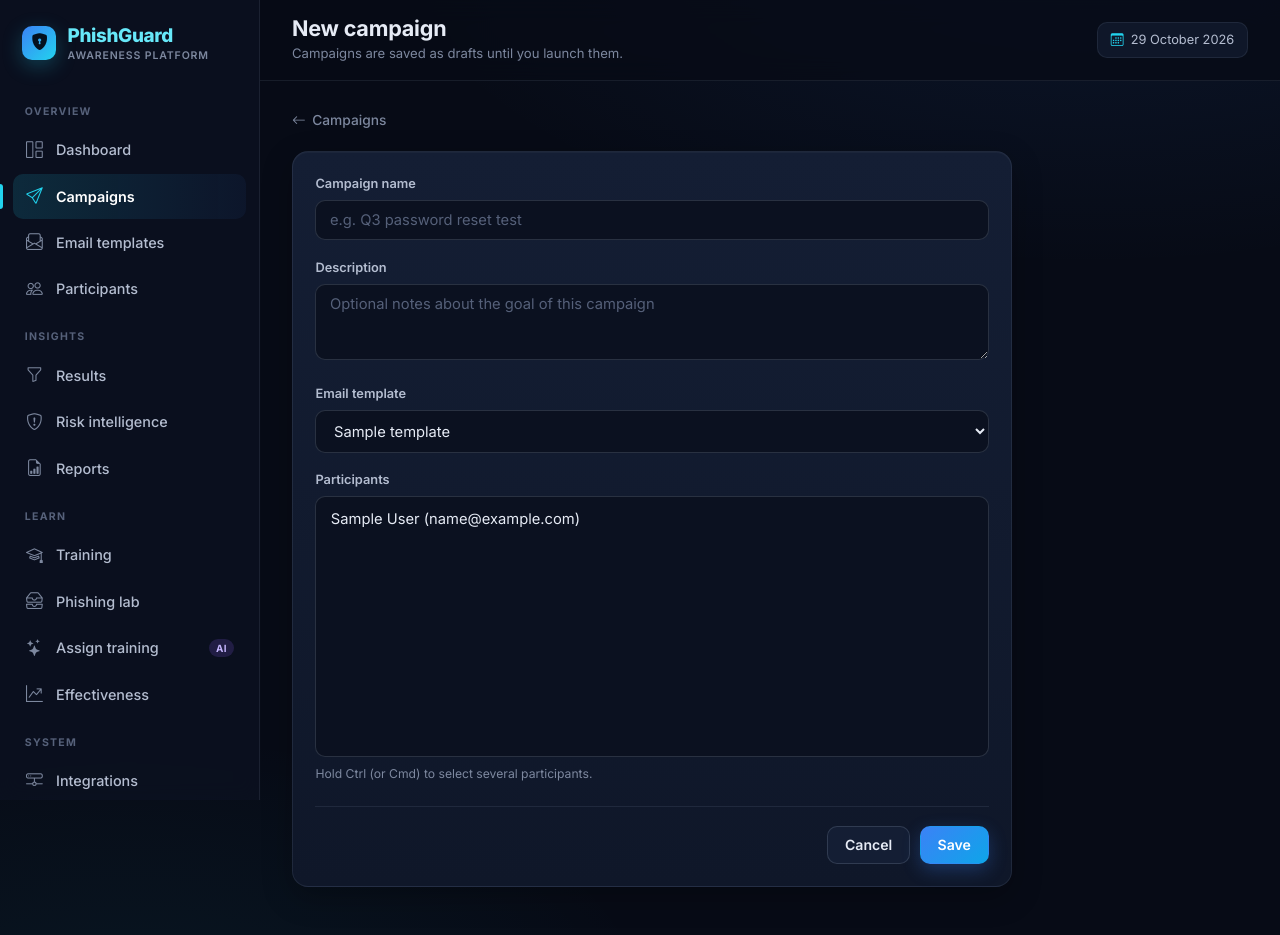
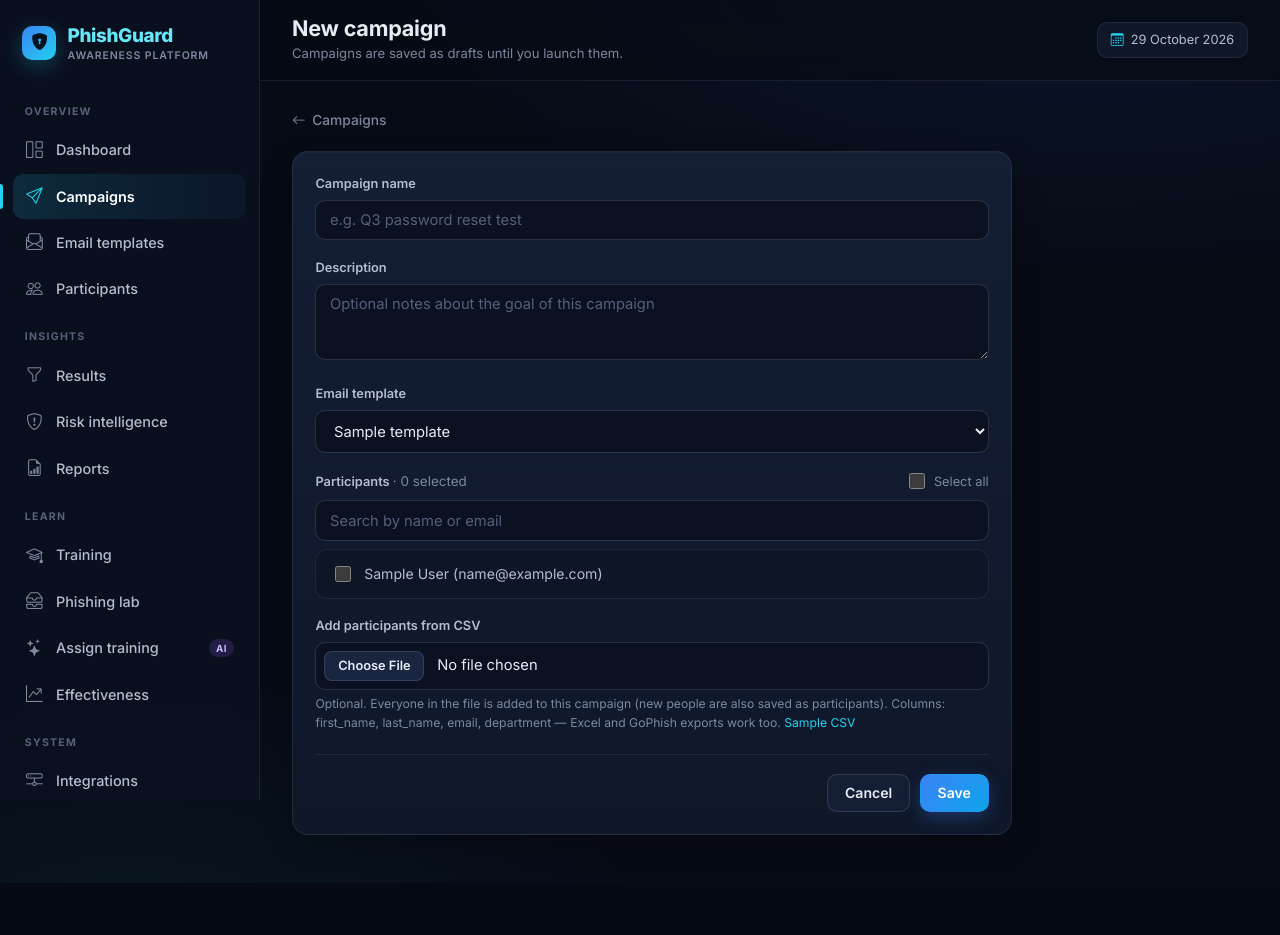
Before and after one commit to Nigar-Mustafayeva/phishguard, a Flask app: page /campaigns/new in a window 1280 px wide. After the commit the page ends 835 px from the top, so only its background shows below. Run offline with Flask 3, Linux system fonts and the light colour scheme; a user stored in the database is signed in; tables that the repository leaves empty hold one stand-in row (values such as "Sample post"); some libraries are stand-ins or nearby versions.

Commit message:
Dashboard campaign delete, checkbox participant picker and CSV upload
- Unlink report history before deleting a campaign (PostgreSQL FK blocked it)
- Delete buttons on the dashboard for the selected campaign and recent rows
- Campaign form: searchable checkbox list and CSV upload into the campaign
- Tolerant CSV parsing (Excel ; separator, Windows encodings, header aliases)
- Fix dashboard selection when only one imported campaign exists

Co-Authored-By: Claude Opus 5.5 <noreply@anthropic.com>

```diff
--- a/app/blueprints/campaigns/forms.py
+++ b/app/blueprints/campaigns/forms.py
@@ -1,4 +1,5 @@
 from flask_wtf import FlaskForm
+from flask_wtf.file import FileField, FileAllowed
 from wtforms import (StringField, TextAreaField, SelectField,
                      SelectMultipleField, SubmitField)
 from wtforms.validators import DataRequired, Length, Optional
@@ -10,4 +11,6 @@ class CampaignForm(FlaskForm):
     template_id = SelectField("Email template", coerce=int,
                               validators=[DataRequired(message="Choose a template")])
     participant_ids = SelectMultipleField("Participants", coerce=int)
+    csv_file = FileField("Add participants from CSV", validators=[
+        Optional(), FileAllowed(["csv"], "Only .csv files are accepted")])
     submit = SubmitField("Save")
--- a/app/blueprints/campaigns/routes.py
+++ b/app/blueprints/campaigns/routes.py
@@ -13,11 +13,12 @@ from flask_login import login_required, current_user
 
 from app.extensions import db
 from app.models import (Campaign, EmailTemplate, Participant, CampaignParticipant,
-                        CampaignEvent, AuditLog,
+                        CampaignEvent, AuditLog, ReportRecord,
                         STATUS_DRAFT, STATUS_ACTIVE, STATUS_COMPLETED,
                         STATUS_STOPPED, EVENT_SENT)
 from app.blueprints.auth.decorators import admin_required
 from app.services import gophish_service
+from app.services.participant_import import CSVError, parse_csv, save_rows
 from .forms import CampaignForm
 
 campaigns_bp = Blueprint("campaigns", __name__, url_prefix="/campaigns")
@@ -28,6 +29,25 @@ def _populate_choices(form):
                                 for t in EmailTemplate.query.order_by(EmailTemplate.name)]
     form.participant_ids.choices = [(p.id, f"{p.full_name} ({p.email})")
                                     for p in Participant.query.order_by(Participant.first_name)]
+
+
+def _selected_participant_ids(form):
+    """Ticked participants plus everyone in the uploaded CSV (created if new).
+    Raises CSVError when the file cannot be used."""
+    ids = list(form.participant_ids.data or [])
+    upload = form.csv_file.data
+    if upload and getattr(upload, "filename", ""):
+        rows, error_rows = parse_csv(upload.stream.read())
+        if not rows:
+            raise CSVError("No valid participants found in the CSV file.")
+        people, added = save_rows(rows)
+        ids += [p.id for p in people]
+        msg = f"CSV: {len(people)} participants added to the campaign ({added} new)."
+        if error_rows:
+            msg += f" {len(error_rows)} rows skipped (rows " + ", ".join(
+                str(n) for n, _ in error_rows[:5]) + ")."
+        flash(msg, "info")
+    return list(dict.fromkeys(ids))
 
 
 @campaigns_bp.route("/")
@@ -43,6 +63,12 @@ def create():
     form = CampaignForm()
     _populate_choices(form)
     if form.validate_on_submit():
+        try:
+            pids = _selected_participant_ids(form)
+        except CSVError as exc:
+            db.session.rollback()
+            form.csv_file.errors.append(str(exc))
+            return render_template("campaigns/form.html", form=form, title="New campaign")
         camp = Campaign(
             name=form.name.data.strip(), description=form.description.data,
             template_id=form.template_id.data, status=STATUS_DRAFT,
@@ -50,7 +76,7 @@ def create():
         )
         db.session.add(camp)
         db.session.flush()
-        for pid in form.participant_ids.data:
+        for pid in pids:
             db.session.add(CampaignParticipant(campaign_id=camp.id, participant_id=pid))
         db.session.add(AuditLog(user_id=current_user.id, action="campaign_create",
                                 detail=camp.name, ip_address=request.remote_addr))
@@ -86,12 +112,18 @@ def edit(cid):
     if request.method == "GET":
         form.participant_ids.data = [cp.participant_id for cp in camp.participants]
     if form.validate_on_submit():
+        try:
+            pids = _selected_participant_ids(form)
+        except CSVError as exc:
+            db.session.rollback()
+            form.csv_file.errors.append(str(exc))
+            return render_template("campaigns/form.html", form=form, title="Edit campaign")
         camp.name = form.name.data.strip()
         camp.description = form.description.data
         camp.template_id = form.template_id.data
         # Reset participant links
         CampaignParticipant.query.filter_by(campaign_id=camp.id).delete()
-        for pid in form.participant_ids.data:
+        for pid in pids:
             db.session.add(CampaignParticipant(campaign_id=camp.id, participant_id=pid))
         db.session.add(AuditLog(user_id=current_user.id, action="campaign_edit",
                                 detail=camp.name, ip_address=request.remote_addr))
@@ -179,6 +211,8 @@ def delete(cid):
         flash("Only draft or imported campaigns can be deleted.", "danger")
         return redirect(url_for("campaigns.detail", cid=camp.id))
     name = camp.name
+    # Keep the report history, but unlink it: the foreign key would block the delete.
+    ReportRecord.query.filter_by(campaign_id=camp.id).update({"campaign_id": None})
     db.session.delete(camp)
     db.session.add(AuditLog(user_id=current_user.id, action="campaign_delete",
                             detail=name, ip_address=request.remote_addr))
--- a/app/blueprints/dashboard/routes.py
+++ b/app/blueprints/dashboard/routes.py
@@ -24,9 +24,9 @@ def index():
 
     # Optional ?campaign=<id> narrows every figure to one imported campaign.
     selected = request.args.get("campaign", type=int)
-    imported = [c for c in all_imported if c.id == selected] or all_imported
-    if len(imported) == len(all_imported):
-        selected = None
+    imported = [c for c in all_imported if c.id == selected]
+    if not imported:
+        imported, selected = all_imported, None
     ids = [c.id for c in imported]
 
     totals = overall_metrics(imported)
--- a/app/blueprints/participants/routes.py
+++ b/app/blueprints/participants/routes.py
@@ -3,22 +3,17 @@
 Participants are the people targeted by simulations. For the public demo they
 are synthetic (@example.com). Real passwords are never involved here.
 """
-import csv
-import io
-
 from flask import (Blueprint, render_template, redirect, url_for, flash,
                    request, Response)
 from flask_login import login_required, current_user
-from email_validator import validate_email, EmailNotValidError
 
 from app.extensions import db
 from app.models import Participant, Department, AuditLog, TrainingAssignment
 from app.blueprints.auth.decorators import admin_required
+from app.services.participant_import import CSV_COLUMNS, CSVError, parse_csv, save_rows
 from .forms import ParticipantForm, CSVImportForm
 
 participants_bp = Blueprint("participants", __name__, url_prefix="/participants")
-
-CSV_COLUMNS = ["first_name", "last_name", "email", "department"]
 
 
 def _find_or_create_department(name: str):
@@ -115,50 +110,20 @@ def import_csv():
     form = CSVImportForm()
     if form.validate_on_submit():
         try:
-            raw = form.file.data.stream.read().decode("utf-8-sig")
-        except UnicodeDecodeError:
-            flash("The file must be UTF-8 encoded.", "danger")
+            rows, error_rows = parse_csv(form.file.data.stream.read())
+        except CSVError as exc:
+            flash(str(exc), "danger")
             return render_template("participants/import.html", form=form,
                                   columns=CSV_COLUMNS)
 
-        reader = csv.DictReader(io.StringIO(raw))
-        imported = skipped = errors = 0
-        error_rows = []
-        seen_in_file = set()
-
-        for line_no, row in enumerate(reader, start=2):  # row 1 = header
-            fn = (row.get("first_name") or "").strip()
-            ln = (row.get("last_name") or "").strip()
-            em = (row.get("email") or "").strip().lower()
-            dep = (row.get("department") or "").strip()
-
-            if not (fn and ln and em):
-                errors += 1
-                error_rows.append((line_no, "empty field (first name/last name/email)"))
-                continue
-            try:
-                validate_email(em, check_deliverability=False)
-            except EmailNotValidError:
-                errors += 1
-                error_rows.append((line_no, "invalid email format"))
-                continue
-            if em in seen_in_file or Participant.query.filter_by(email=em).first():
-                skipped += 1
-                continue
-
-            seen_in_file.add(em)
-            db.session.add(Participant(
-                first_name=fn, last_name=ln, email=em,
-                department=_find_or_create_department(dep), is_demo=False,
-            ))
-            imported += 1
-
+        _, imported = save_rows(rows)
+        skipped, errors = len(rows) - imported, len(error_rows)
         db.session.add(AuditLog(
             user_id=current_user.id, action="participant_import",
             detail=f"imported={imported} skipped={skipped} errors={errors}",
             ip_address=request.remote_addr))
         db.session.commit()
-        flash(f"Import finished: {imported} added, {skipped} duplicates, "
+        flash(f"Import finished: {imported} added, {skipped} already existed, "
               f"{errors} errors.", "success")
         return render_template("participants/import.html", form=CSVImportForm(),
                               columns=CSV_COLUMNS, done=True,
--- a/app/static/css/style.css
+++ b/app/static/css/style.css
@@ -227,6 +227,8 @@ code{font-family:var(--mono)}
   background:none;border:1px solid transparent;color:var(--muted);font-size:.95rem;cursor:pointer;transition:.15s}
 .icon-link:hover{color:var(--cyan);background:rgba(34,211,238,.08);border-color:rgba(34,211,238,.2)}
 .icon-link.danger:hover{color:#f87171;background:rgba(239,68,68,.08);border-color:rgba(239,68,68,.25)}
+.btn-danger-outline{color:#f87171;border-color:rgba(239,68,68,.35)}
+.btn-danger-outline:hover{background:rgba(239,68,68,.1);color:#fca5a5;border-color:rgba(239,68,68,.5)}
 .back-link{display:inline-flex;align-items:center;gap:.4rem;color:var(--muted);font-size:.86rem;font-weight:500}
 .back-link:hover{color:var(--text)}
 
@@ -246,6 +248,13 @@ input[type=file]::file-selector-button{background:var(--surface-3);color:var(--t
   border-radius:8px;padding:.4rem .8rem;margin-right:.8rem;cursor:pointer;font:600 .8rem var(--font)}
 .field-error{display:block;color:#f87171;font-size:.76rem;margin-top:.3rem}
 .form-hint{display:block;color:var(--muted);font-size:.76rem;margin-top:.35rem}
+.form-hint a{color:var(--cyan)}
+.pick-list{max-height:280px;overflow-y:auto;border:1px solid var(--border);border-radius:12px;padding:.3rem;background:rgba(0,0,0,.15)}
+.pick-item{display:flex;align-items:center;gap:.65rem;padding:.5rem .6rem;border-radius:8px;cursor:pointer;font-size:.88rem;color:var(--text-2)}
+.pick-item:hover{background:rgba(255,255,255,.04)}
+.pick-item:has(input:checked){background:rgba(56,189,248,.09);color:var(--text)}
+.pick-item[hidden]{display:none}
+.pick-all{display:flex;align-items:center;gap:.4rem;font-size:.8rem;color:var(--muted);cursor:pointer}
 .form-check-row{display:flex;align-items:center;gap:.55rem;margin-bottom:1.2rem;font-size:.86rem;color:var(--text-2)}
 .form-check-input{width:16px;height:16px;accent-color:var(--cyan)}
 .form-row{display:grid;grid-template-columns:1fr 1fr;gap:1rem}
--- a/app/templates/campaigns/form.html
+++ b/app/templates/campaigns/form.html
@@ -6,7 +6,7 @@
 {% block content %}
 <a href="{{ url_for('campaigns.index') }}" class="back-link"><i class="bi bi-arrow-left"></i> Campaigns</a>
 <section class="panel panel-narrow">
-    <form method="post" novalidate>
+    <form method="post" enctype="multipart/form-data" novalidate>
         {{ form.hidden_tag() }}
         <div class="form-group">
             {{ form.name.label(class="form-label") }}
@@ -22,10 +22,34 @@
             {{ form.template_id(class="form-control") }}
             {% for e in form.template_id.errors %}<small class="field-error">{{ e }}</small>{% endfor %}
         </div>
+
+        {% set chosen = form.participant_ids.data or [] %}
         <div class="form-group">
-            {{ form.participant_ids.label(class="form-label") }}
-            {{ form.participant_ids(class="form-control", size="8") }}
-            <small class="form-hint">Hold Ctrl (or Cmd) to select several participants.</small>
+            <div class="flex" style="justify-content:space-between">
+                <span class="form-label" style="margin:0">Participants
+                    <span class="muted" style="font-weight:400">· <span id="pickCount">{{ chosen|length }}</span> selected</span></span>
+                <label class="pick-all"><input type="checkbox" class="form-check-input" id="pickAll"> Select all</label>
+            </div>
+            <input type="search" class="form-control" id="pickSearch" placeholder="Search by name or email" style="margin:.5rem 0">
+            <div class="pick-list" id="pickList">
+                {% for value, label in form.participant_ids.choices %}
+                <label class="pick-item">
+                    <input type="checkbox" class="form-check-input" name="participant_ids" value="{{ value }}" {{ 'checked' if value in chosen }}>
+                    <span>{{ label }}</span>
+                </label>
+                {% else %}
+                <p class="muted" style="margin:.5rem">No participants yet — upload a CSV below.</p>
+                {% endfor %}
+            </div>
+        </div>
+
+        <div class="form-group">
+            {{ form.csv_file.label(class="form-label") }}
+            {{ form.csv_file(class="form-control", accept=".csv") }}
+            <small class="form-hint">Optional. Everyone in the file is added to this campaign (new people are also saved as participants).
+                Columns: first_name, last_name, email, department — Excel and GoPhish exports work too.
+                <a href="{{ url_for('participants.sample_csv') }}">Sample CSV</a></small>
+            {% for e in form.csv_file.errors %}<small class="field-error">{{ e }}</small>{% endfor %}
         </div>
         <div class="form-actions">
             <a href="{{ url_for('campaigns.index') }}" class="btn btn-outline">Cancel</a>
@@ -34,3 +58,29 @@
     </form>
 </section>
 {% endblock %}
+
+{% block scripts %}
+<script>
+  (function () {
+    const list = document.getElementById('pickList');
+    const boxes = [...list.querySelectorAll('input[type=checkbox]')];
+    const count = document.getElementById('pickCount');
+    const all = document.getElementById('pickAll');
+    const search = document.getElementById('pickSearch');
+    const visible = () => boxes.filter(b => !b.closest('.pick-item').hidden);
+    const update = () => {
+      count.textContent = boxes.filter(b => b.checked).length;
+      const v = visible();
+      all.checked = v.length > 0 && v.every(b => b.checked);
+    };
+    boxes.forEach(b => b.addEventListener('change', update));
+    all.addEventListener('change', () => { visible().forEach(b => b.checked = all.checked); update(); });
+    search.addEventListener('input', () => {
+      const q = search.value.trim().toLowerCase();
+      boxes.forEach(b => { const item = b.closest('.pick-item'); item.hidden = !item.textContent.toLowerCase().includes(q); });
+      update();
+    });
+    update();
+  })();
+</script>
+{% endblock %}
```
Also changed, not shown: app/services/participant_import.py (added, +119 -0 lines), app/templates/dashboard/index.html (+17 -1 lines), tests/test_campaigns.py (+54 -0 lines).
